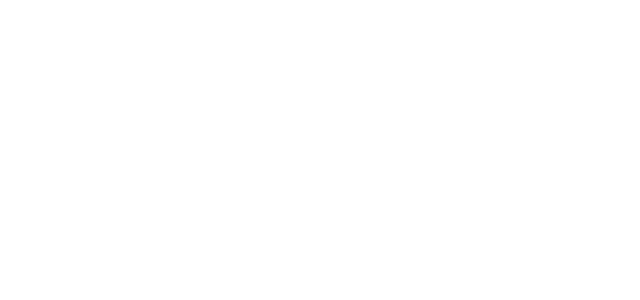
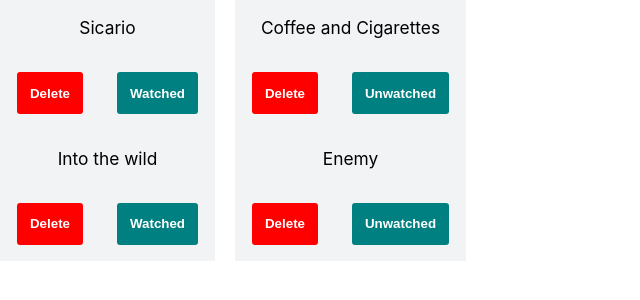
Before and after one commit to alomaryam/MovieWatchlist, a React (Create React App) app: page / in a window 1280 px wide. Shown: the top 300 px of the page, without its empty margins (0-640 px from the left). Built offline with nearby package versions, Linux system fonts and the light colour scheme.

Commit message:
projectnotdone

```diff
--- a/package.json
+++ b/package.json
@@ -6,9 +6,12 @@
     "@testing-library/jest-dom": "^5.11.4",
     "@testing-library/react": "^11.1.0",
     "@testing-library/user-event": "^12.1.10",
+    "mobx": "^6.1.8",
+    "mobx-react": "^7.1.0",
     "react": "^17.0.1",
     "react-dom": "^17.0.1",
     "react-scripts": "4.0.3",
+    "styled-components": "^5.2.1",
     "web-vitals": "^1.0.1"
   },
   "scripts": {
--- a/src/App.js
+++ b/src/App.js
@@ -1,5 +1,15 @@
+import WatchedList from "./components/WList.js";
+import UnWatchedList from "./components/UList.js";
+import movieStore from "./components/store/MovieStore.js";
+import { observer } from "mobx-react";
+
 function App() {
-  return <div></div>;
+  return (
+    <div>
+      <UnWatchedList unwatchedmovies={movieStore.movies} />
+      <WatchedList watchedmovies={movieStore.movies} />
+    </div>
+  );
 }
 
-export default App;
+export default observer(App);
--- /dev/null
+++ b/src/components/Movies.js
@@ -0,0 +1,24 @@
+const Movies = [
+  {
+    id: 1,
+    name: "Coffee and Cigarettes",
+    watched: true,
+  },
+  {
+    id: 2,
+    name: "Enemy",
+    watched: true,
+  },
+  {
+    id: 4,
+    name: "Sicario",
+    watched: false,
+  },
+  {
+    id: 5,
+    name: "Into the wild",
+    watched: false,
+  },
+];
+
+export default Movies;
--- /dev/null
+++ b/src/components/UItems.js
@@ -0,0 +1,33 @@
+import styled from "styled-components";
+
+const DeleteButton = styled.button`
+  font-size: 10pt;
+  margin: 1.25em;
+  padding: 1em 1em;
+  border-radius: 3px;
+  background-color: red;
+  color: white;
+  font-weight: bold;
+  border: transparent;
+`;
+const WatchedButton = styled.button`
+  font-size: 10pt;
+  margin: 1.25em;
+  padding: 1em 1em;
+  border-radius: 3px;
+  background-color: teal;
+  color: white;
+  font-weight: bold;
+  border: transparent;
+`;
+const UnWatchedMovieItems = ({ unwatchedmovie }) => {
+  return (
+    <div>
+      <p>{unwatchedmovie.name}</p>
+      <DeleteButton>Delete</DeleteButton>
+      <WatchedButton>Watched</WatchedButton>
+    </div>
+  );
+};
+
+export default UnWatchedMovieItems;
--- /dev/null
+++ b/src/components/UList.js
@@ -0,0 +1,21 @@
+import UWItems from "./UItems.js";
+import { observer } from "mobx-react";
+import styled from "styled-components";
+
+const Items = styled.div`
+  background-color: #f2f3f5;
+  display: grid;
+  float: left;
+  text-align: center;
+  flex-wrap: flex;
+  font-size: 13pt;
+`;
+
+const UnWatchedList = ({ unwatchedmovies }) => {
+  const unwatchedlist = unwatchedmovies
+    .filter((movie) => movie.watched === false)
+    .map((movie) => <UWItems unwatchedmovie={movie} />);
+  return <Items> {unwatchedlist} </Items>;
+};
+
+export default observer(UnWatchedList);
--- /dev/null
+++ b/src/components/WItems.js
@@ -0,0 +1,34 @@
+import styled from "styled-components";
+
+const DeleteButton = styled.button`
+  font-size: 10pt;
+  margin: 1.25em;
+  padding: 1em 1em;
+  border-radius: 3px;
+  background-color: red;
+  color: white;
+  font-weight: bold;
+  border: transparent;
+`;
+const UnWatchedButton = styled.button`
+  font-size: 10pt;
+  margin: 1.25em;
+  padding: 1em 1em;
+  border-radius: 3px;
+  background-color: teal;
+  color: white;
+  font-weight: bold;
+  border: transparent;
+`;
+
+const WatchedMovieItems = ({ watchedmovie }) => {
+  return (
+    <div>
+      <p>{watchedmovie.name}</p>
+      <DeleteButton>Delete</DeleteButton>
+      <UnWatchedButton>Unwatched</UnWatchedButton>
+    </div>
+  );
+};
+
+export default WatchedMovieItems;
--- /dev/null
+++ b/src/components/WList.js
@@ -0,0 +1,22 @@
+import WItems from "./WItems.js";
+import { observer } from "mobx-react";
+import styled from "styled-components";
+
+const Items = styled.div`
+  background-color: #f2f3f5;
+  display: grid;
+  float: left;
+  text-align: center;
+  flex-wrap: wrap;
+  font-size: 13pt;
+  margin-left: 20px;
+`;
+
+const WatchedList = ({ watchedmovies }) => {
+  const watchedlist = watchedmovies
+    .filter((movie) => movie.watched === true)
+    .map((movie) => <WItems watchedmovie={movie} />);
+  return <Items>{watchedlist}</Items>;
+};
+
+export default observer(WatchedList);
--- /dev/null
+++ b/src/components/store/MovieStore.js
@@ -0,0 +1,15 @@
+import { makeObservable, observable } from "mobx";
+import Movies from "../Movies.js";
+
+class MovieStore {
+  movies = Movies;
+
+  constructor() {
+    makeObservable(this, {
+      movies: observable,
+    });
+  }
+}
+
+const movieStore = new MovieStore();
+export default movieStore;
```
Also changed, not shown: src/components/Library.js (added), src/components/Watched.js (deleted), src/components/Watchlist.js (deleted), 1 other file (tests, documents, lock files or other folders).
